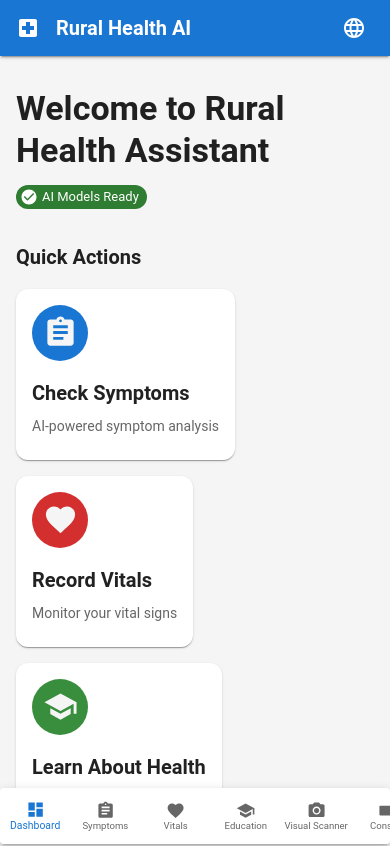
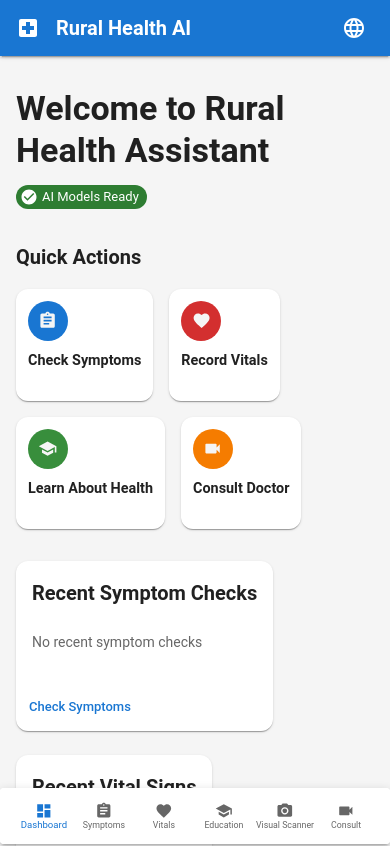
Before and after one commit to sarahfirozpam-cmd/FutureBuilders2025_NSU_404, a React (Vite) app: page / in a window 390 px wide. Shown: the top 846 px of the page. Built offline with nearby package versions, Linux system fonts and the light colour scheme; what @tensorflow/tfjs would draw is missing.

Commit message:
Fix navigation scrolling and optimize dashboard for mobile

```diff
--- a/src/components/layout/Navigation.jsx
+++ b/src/components/layout/Navigation.jsx
@@ -37,7 +37,15 @@ const Navigation = () => {
         left: 0,
         right: 0,
         zIndex: 1000,
-        overflow: 'auto'
+        overflowX: 'auto',
+        overflowY: 'hidden',
+        '&::-webkit-scrollbar': {
+          height: '3px'
+        },
+        '&::-webkit-scrollbar-thumb': {
+          backgroundColor: 'rgba(0,0,0,.2)',
+          borderRadius: '3px'
+        }
       }}
       elevation={3}
     >
@@ -48,24 +56,23 @@ const Navigation = () => {
         }}
         showLabels
         sx={{
-          width: 'max-content',
-          minWidth: '100%',
+          width: 'auto',
+          display: 'flex',
+          flexWrap: 'nowrap',
           '& .MuiBottomNavigationAction-root': {
-            minWidth: { xs: '70px', sm: 'auto' },
-            maxWidth: { xs: '90px', sm: '168px' },
-            padding: { xs: '6px 4px', sm: '6px 12px' },
-            fontSize: { xs: '0.6rem', sm: '0.75rem' },
+            minWidth: '60px',
+            maxWidth: '85px',
+            padding: '6px 2px',
+            flex: '0 0 auto',
             '& .MuiBottomNavigationAction-label': {
-              fontSize: { xs: '0.6rem', sm: '0.75rem' },
+              fontSize: '0.55rem',
               whiteSpace: 'nowrap',
-              overflow: 'hidden',
-              textOverflow: 'ellipsis',
               '&.Mui-selected': {
-                fontSize: { xs: '0.65rem', sm: '0.8rem' }
+                fontSize: '0.6rem'
               }
             },
             '& .MuiSvgIcon-root': {
-              fontSize: { xs: '1.2rem', sm: '1.5rem' }
+              fontSize: '1.1rem'
             }
           }
         }}
--- a/src/pages/Dashboard.jsx
+++ b/src/pages/Dashboard.jsx
@@ -125,7 +125,7 @@ const Dashboard = () => {
       </Typography>
       <Grid container spacing={2} sx={{ mb: 4 }}>
         {quickActions.map((action, index) => (
-          <Grid item xs={12} sm={6} md={3} key={index}>
+          <Grid item xs={6} sm={6} md={3} key={index}>
             <Card
               sx={{
                 height: '100%',
@@ -138,21 +138,31 @@ const Dashboard = () => {
               }}
               onClick={() => navigate(action.path)}
             >
-              <CardContent>
+              <CardContent sx={{ p: { xs: 1.5, sm: 2 } }}>
                 <Avatar
                   sx={{
                     bgcolor: action.color,
-                    width: 56,
-                    height: 56,
-                    mb: 2
+                    width: { xs: 40, sm: 56 },
+                    height: { xs: 40, sm: 56 },
+                    mb: { xs: 1, sm: 2 },
+                    '& .MuiSvgIcon-root': {
+                      fontSize: { xs: '1.2rem', sm: '1.5rem' }
+                    }
                   }}
                 >
                   {action.icon}
                 </Avatar>
-                <Typography variant="h6" gutterBottom>
+                <Typography variant="h6" gutterBottom sx={{ fontSize: { xs: '0.9rem', sm: '1.25rem' } }}>
                   {action.title}
                 </Typography>
-                <Typography variant="body2" color="text.secondary">
+                <Typography
+                  variant="body2"
+                  color="text.secondary"
+                  sx={{
+                    fontSize: { xs: '0.7rem', sm: '0.875rem' },
+                    display: { xs: 'none', sm: 'block' }
+                  }}
+                >
                   {action.description}
                 </Typography>
               </CardContent>
```
